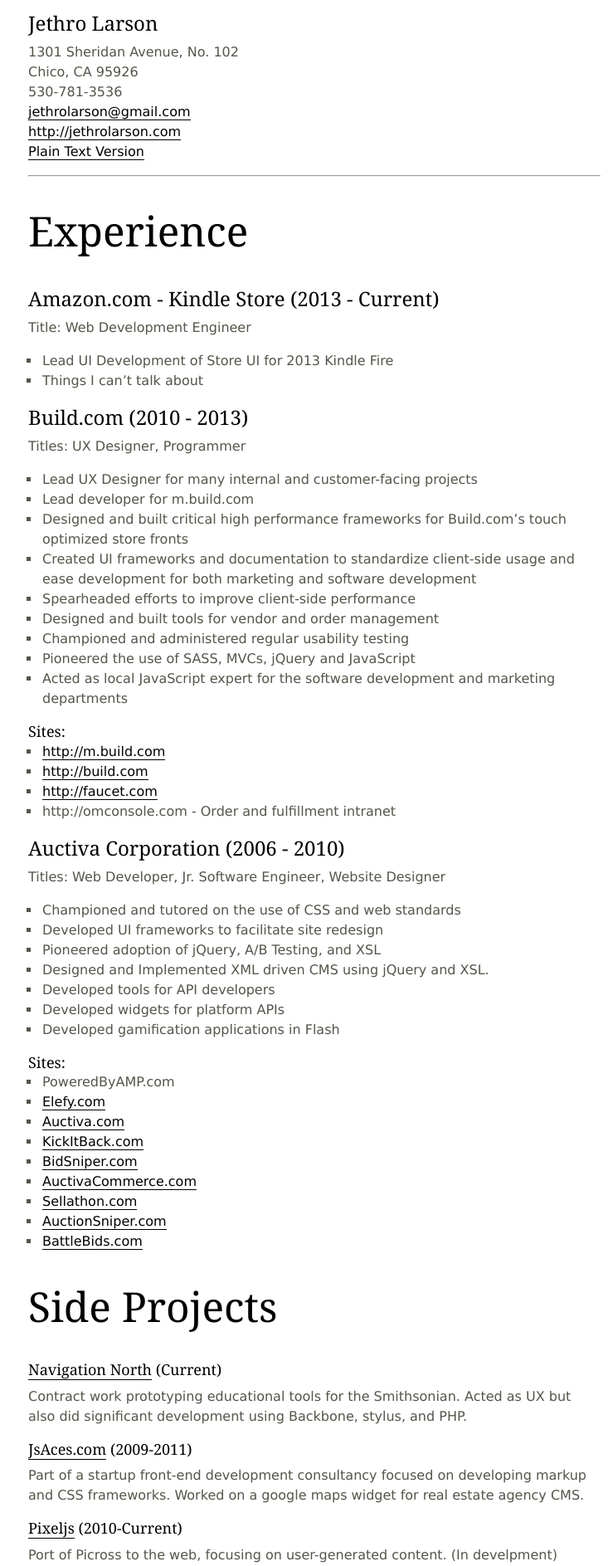
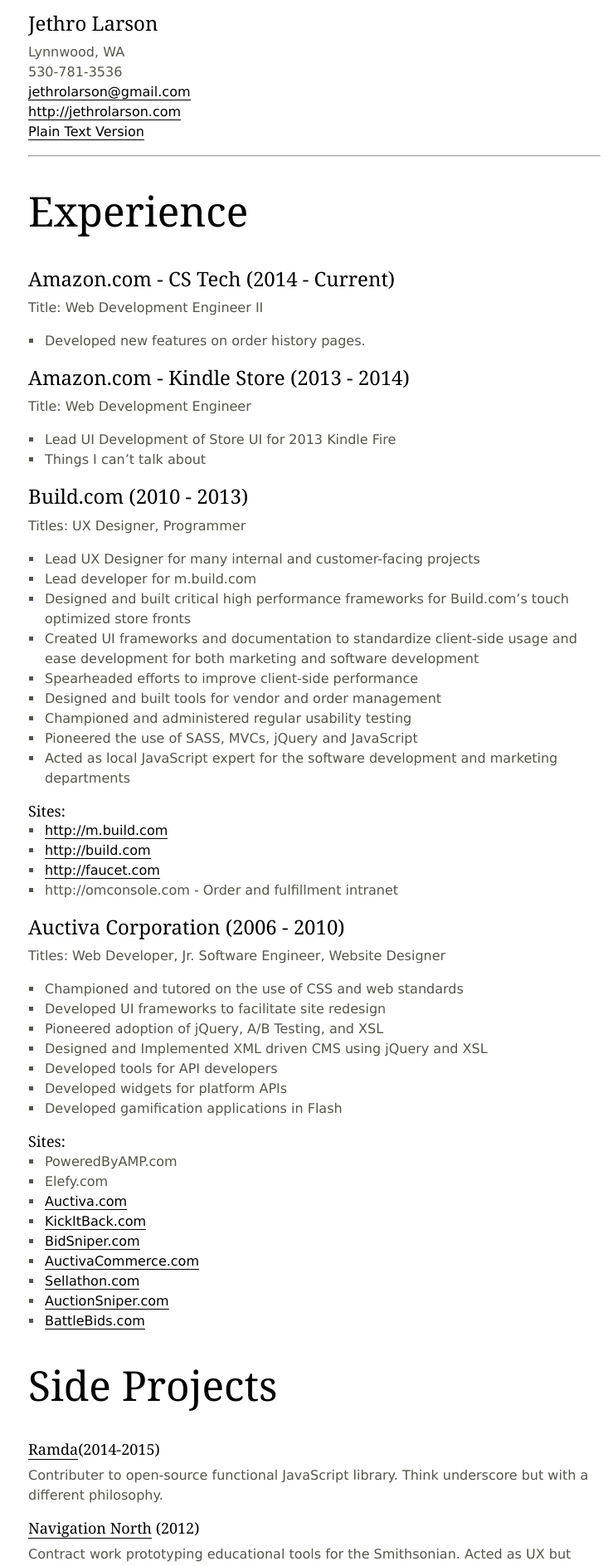
Before and after one commit to jethrolarson/jethrolarson.github.com, a Jekyll site: the page built from resume.md, in a window 1280 px wide. Shown: the top 1887 px of the page at 83% size, without its empty margins (261-1000 px from the left). Built offline with Jekyll 4.4.1, drawn with Linux system fonts in a browser that asks for light colours; Markdown is read by kramdown in place of the engine named in the settings; some of the changed text lies outside the part shown.

```diff
--- /dev/null
+++ b/Gemfile
@@ -0,0 +1 @@
+gem 'github-pages'
--- a/_config.yml
+++ b/_config.yml
@@ -1,9 +1,8 @@
 destination: ./_site
 auto:        true
-lsi:         false
-server_port: 4000
-pygments:    false
-markdown:    maruku
+port: 4000
+highlighter: null
+markdown:    kramdown
 permalink:   date
 maruku:
   use_tex:    false
--- a/css/portfolio.css
+++ b/css/portfolio.css
@@ -1,3 +1,4 @@
+/* I wrote this years ago and would do it a lot different now. We're in the era of BEM, SMACSS, and Suit.*/
 body {
   text-align:center;
   margin: 0; padding: 0;
@@ -20,7 +21,7 @@ li h4{margin: 0;}
 ul{margin: 0 0 1em; padding: 0;}
   li{margin: 0; list-style-type:square;}
   ul li{
-    margin-left: 15px; padding-left: 2px;}
+    margin-left: 18px; padding-left: 2px;}
 
   ul.block>li{
     clear: both;
--- a/resume.md
+++ b/resume.md
@@ -5,8 +5,7 @@ layout: simple
 
 Jethro Larson
 ----
-1301 Sheridan Avenue, No. 102
-Chico, CA 95926
+Lynnwood, WA
 530-781-3536
 <jethrolarson@gmail.com>
 <http://jethrolarson.com>
@@ -17,15 +16,23 @@ Chico, CA 95926
 Experience
 ==========
 
-Amazon.com - Kindle Store (2013 - Current)
+Amazon.com - CS Tech (2014 - Current)
+-----------------------------------
+Title: Web Development Engineer II
+
+* Developed new features on order history pages.
+
+Amazon.com - Kindle Store (2013 - 2014)
 -----------------------------------
 Title: Web Development Engineer
+
 * Lead UI Development of Store UI for 2013 Kindle Fire
 * Things I can't talk about
 
 Build.com (2010 - 2013)
 -----------------------------------
 Titles: UX Designer, Programmer
+
 * Lead UX Designer for many internal and customer-facing projects
 * Lead developer for m.build.com
 * Designed and built critical high performance frameworks for Build.com's touch optimized store fronts
@@ -49,14 +56,14 @@ Titles: Web Developer, Jr. Software Engineer, Website Designer
 * Championed and tutored on the use of CSS and web standards
 * Developed UI frameworks to facilitate site redesign
 * Pioneered adoption of jQuery, A/B Testing, and XSL
-* Designed and Implemented XML driven CMS using jQuery and XSL.
+* Designed and Implemented XML driven CMS using jQuery and XSL
 * Developed tools for API developers
 * Developed widgets for platform APIs
 * Developed gamification applications in Flash
 
 ### Sites:
 * PoweredByAMP.com
-* [Elefy.com](http://elefy.com)
+* Elefy.com
 * [Auctiva.com](http://auctiva.com)
 * [KickItBack.com](http://kickitback.com)
 * [BidSniper.com](http://bidsniper.com)
@@ -67,17 +74,18 @@ Titles: Web Developer, Jr. Software Engineer, Website Designer
 
 Side Projects
 =============
-### [Navigation North](http://navigationnorth.com) (Current)
+
+### [Ramda](http://ramdajs.com/)(2014-2015)
+Contributer to open-source functional JavaScript library. Think underscore but with a different philosophy.
+
+### [Navigation North](http://navigationnorth.com) (2012)
 Contract work prototyping educational tools for the Smithsonian. Acted as UX but also did significant development using Backbone, stylus, and PHP.
 
-### [JsAces.com](http://jsaces.com) (2009-2011)
+### JsAces.com (2009-2011)
 Part of a startup front-end development consultancy focused on developing markup and CSS frameworks. Worked on a google maps widget for real estate agency CMS.
 
-### [Pixeljs](http://pixeljs.appspot.com/level/agdwaXhlbGpzcg0LEgVMZXZlbBipwwEM) (2010-Current)
-Port of Picross to the web, focusing on user-generated content. (In develpment)
-
 ### [Todoosie.com](http://www.todoosie.com) (2009-2010)
-Simple todo list app I authored with help from [@bradonweb](http://twitter.com/bradonweb)
+Simple collaborative todo list app I authored with help from [@bradonweb](http://twitter.com/bradonweb)
 
 ### Bloody Bits  (2009 - 2010)
 Game Designer, writer, and developer.
@@ -147,30 +155,23 @@ Version Control
 ---------------
 * Git
 * SVN
-* VSS (with pain)
 
 Platforms
 ---------
 * Google AppEngine
 * ASP.NET
+* Mason
 * ColdFusion
 * Node JS
 
 Favorite tools
 --------------
-* Sublime Text 2
+* Sublime Text
 * Chrome Web Inspector
-* Paper
+* Paper (yes, real paper)
 * Whiteboard
 
 Additional Links
 ----------------
 * <https://github.com/jethrolarson>
 * <http://www.jethrolarson.com>
-
-Couple Notes
-------------
-* I like having time available during my work week to sharpen my saw (catch up on tech blogs, study new technologies, etc)
-* Being passionate about user experience means I have to care about the user. As such I am not okay with unethically manipulating users for short term gain.
-* I don't like extended crunch periods. A few 12 hour days for a big release is one thing, but a month of 60 hour weeks would make me very unhappy.
-* Flexible work times are appreciated. I don't like having to stress about being 5 mins late to work when there's no time-sensitive obligations.
```
Also changed, not shown: other parts of resume.md (+3 -3 lines), _layouts/full.html (+5 -5 lines), index.md (+1 -1 lines), Gemfile.lock (added).
